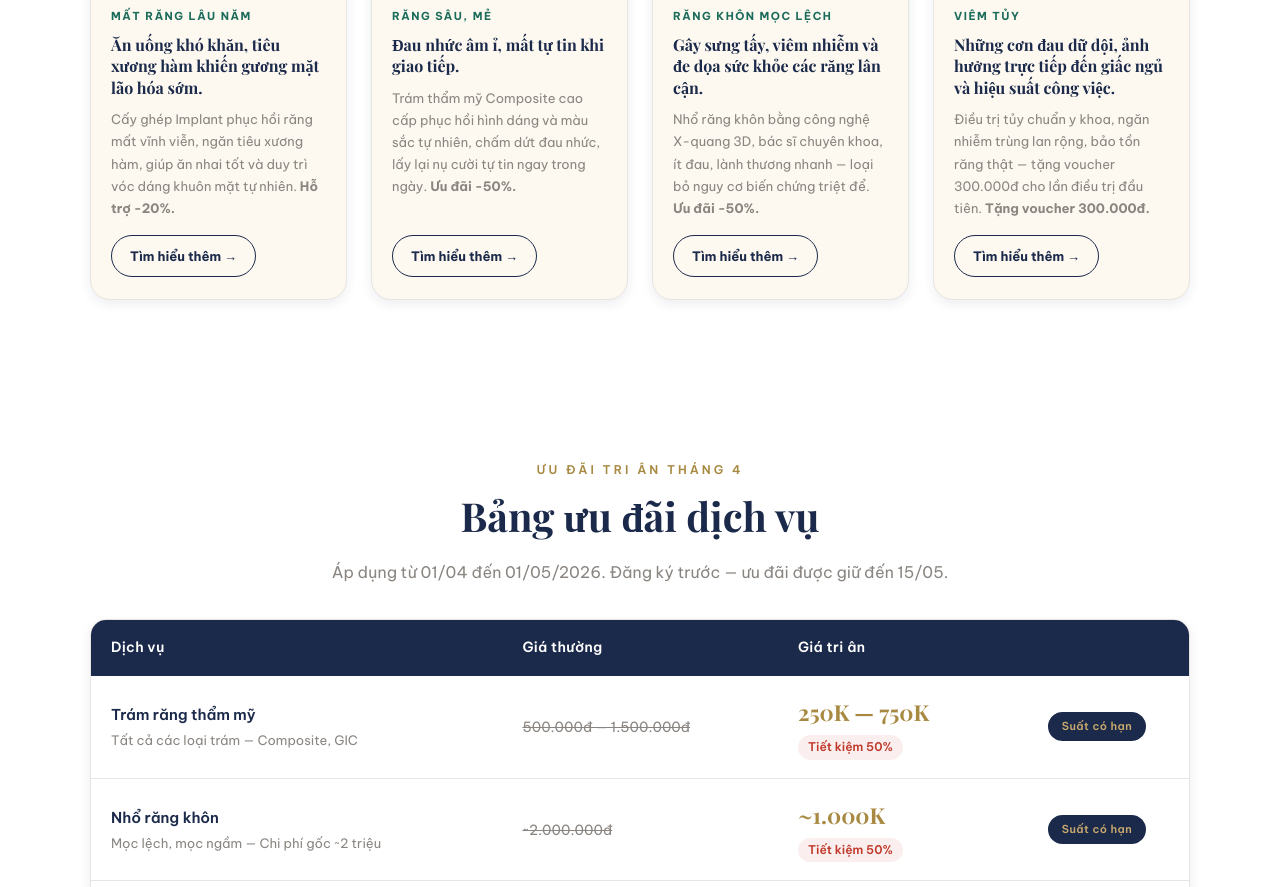
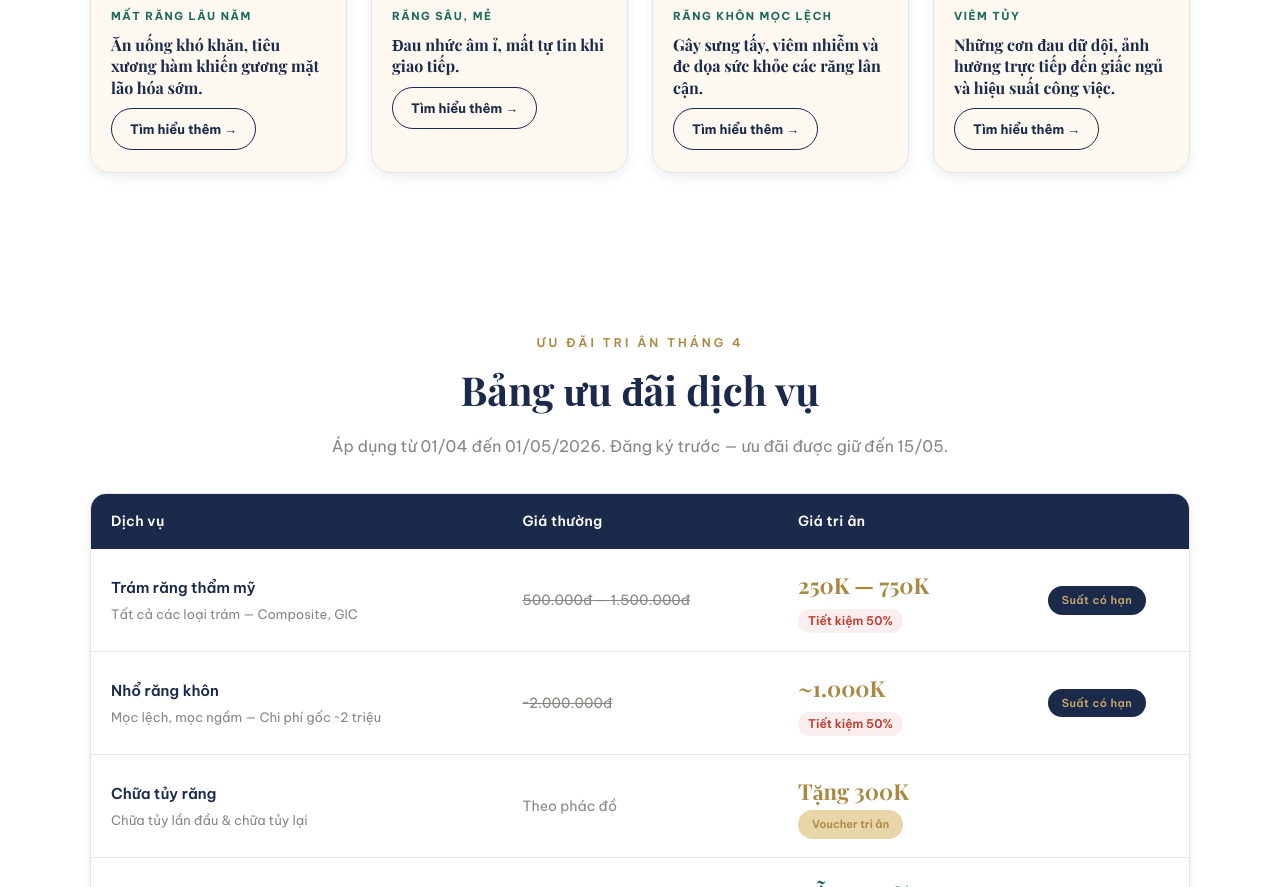
Before and after one commit to kimvuu2810/landing-page, a plain HTML site: page tri-an-20-nam-v3.html in a window 1280 px wide. Shown: the part 1293-2180 px from the top of the page. Drawn offline with nearby package versions, Linux system fonts and the light colour scheme.

Commit message:
fix: remove made-up desc from service cards, keep only user content

```diff
--- a/tri-an-20-nam-v3.html
+++ b/tri-an-20-nam-v3.html
@@ -1020,7 +1020,6 @@
         <div class="service-card-body">
           <div class="service-card-category">Mất răng lâu năm</div>
           <div class="service-card-title">Ăn uống khó khăn, tiêu xương hàm khiến gương mặt lão hóa sớm.</div>
-          <div class="service-card-desc">Cấy ghép Implant phục hồi răng mất vĩnh viễn, ngăn tiêu xương hàm, giúp ăn nhai tốt và duy trì vóc dáng khuôn mặt tự nhiên. <strong>Hỗ trợ -20%.</strong></div>
           <a href="#dang-ky" class="service-card-btn">Tìm hiểu thêm →</a>
         </div>
       </div>
@@ -1037,7 +1036,6 @@
         <div class="service-card-body">
           <div class="service-card-category">Răng sâu, mẻ</div>
           <div class="service-card-title">Đau nhức âm ỉ, mất tự tin khi giao tiếp.</div>
-          <div class="service-card-desc">Trám thẩm mỹ Composite cao cấp phục hồi hình dáng và màu sắc tự nhiên, chấm dứt đau nhức, lấy lại nụ cười tự tin ngay trong ngày. <strong>Ưu đãi -50%.</strong></div>
           <a href="#dang-ky" class="service-card-btn">Tìm hiểu thêm →</a>
         </div>
       </div>
@@ -1054,7 +1052,6 @@
         <div class="service-card-body">
           <div class="service-card-category">Răng khôn mọc lệch</div>
           <div class="service-card-title">Gây sưng tấy, viêm nhiễm và đe dọa sức khỏe các răng lân cận.</div>
-          <div class="service-card-desc">Nhổ răng khôn bằng công nghệ X-quang 3D, bác sĩ chuyên khoa, ít đau, lành thương nhanh — loại bỏ nguy cơ biến chứng triệt để. <strong>Ưu đãi -50%.</strong></div>
           <a href="#dang-ky" class="service-card-btn">Tìm hiểu thêm →</a>
         </div>
       </div>
@@ -1071,7 +1068,6 @@
         <div class="service-card-body">
           <div class="service-card-category">Viêm tủy</div>
           <div class="service-card-title">Những cơn đau dữ dội, ảnh hưởng trực tiếp đến giấc ngủ và hiệu suất công việc.</div>
-          <div class="service-card-desc">Điều trị tủy chuẩn y khoa, ngăn nhiễm trùng lan rộng, bảo tồn răng thật — tặng voucher 300.000đ cho lần điều trị đầu tiên. <strong>Tặng voucher 300.000đ.</strong></div>
           <a href="#dang-ky" class="service-card-btn">Tìm hiểu thêm →</a>
         </div>
       </div>
```
